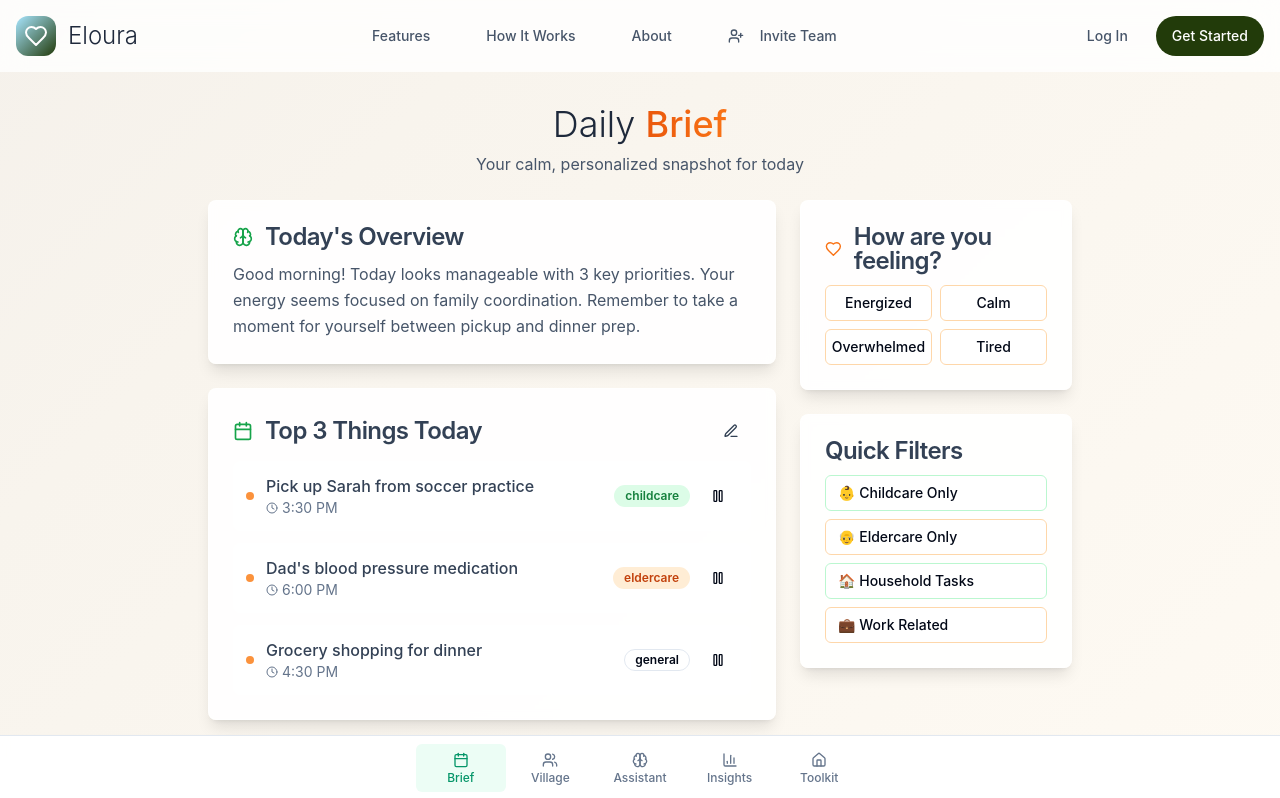
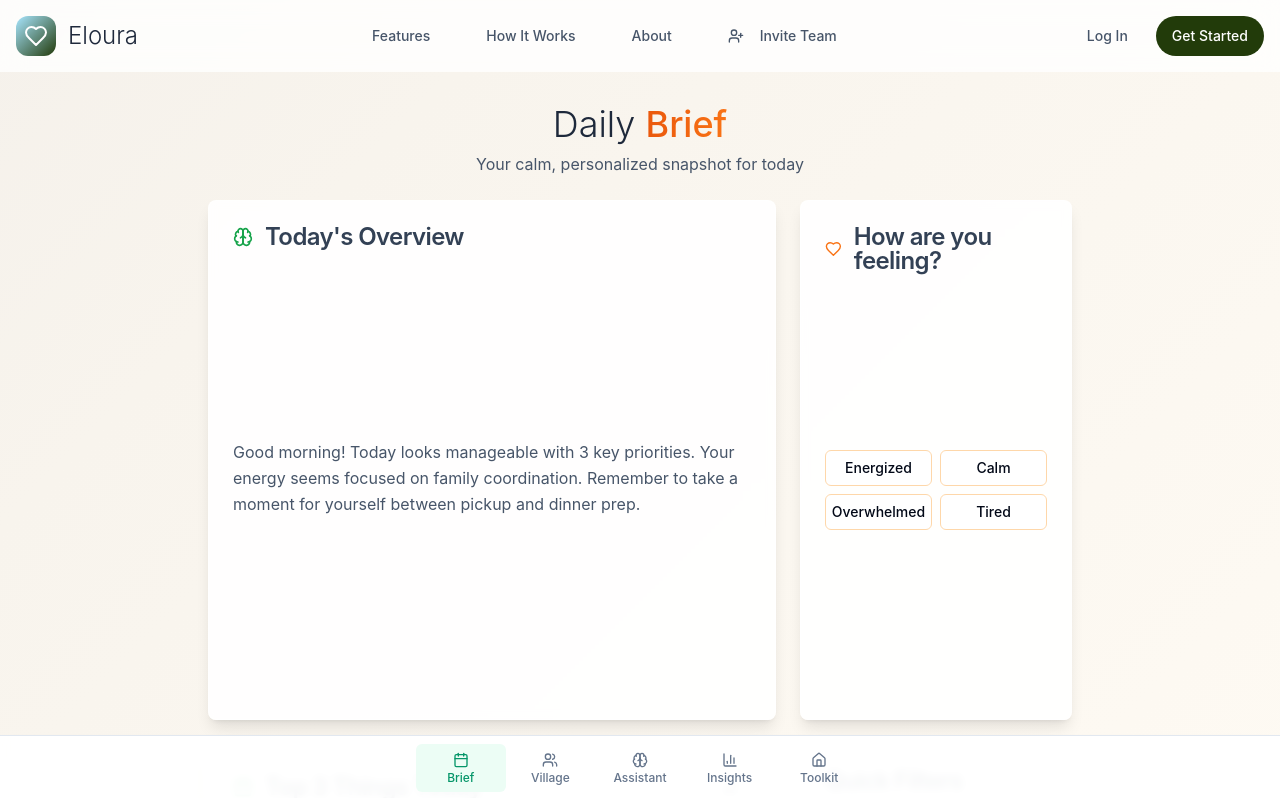
Before and after one commit to rembertdesigns/Eloura-Beta, a React (Vite) app: page /daily-brief in a window 1280 px wide. Shown: the top 798 px of the page. Built offline with nearby package versions, Linux system fonts and the light colour scheme.

Commit message:
Fix: Match height of top and bottom sections
Adjusted the top and bottom sections in `src/pages/DailyBrief.tsx` to have the same height.

```diff
--- a/src/pages/DailyBrief.tsx
+++ b/src/pages/DailyBrief.tsx
@@ -36,14 +36,14 @@ const DailyBrief = () => {
           {/* Left Column - Main Brief */}
           <div className="lg:col-span-2 space-y-6">
             {/* AI Summary */}
-            <Card className="card-warm">
+            <Card className="card-warm h-full flex flex-col">
               <CardHeader className="pb-3">
                 <CardTitle className="flex items-center gap-3 text-slate-700">
                   <Brain className="h-5 w-5 text-green-600" />
                   Today's Overview
                 </CardTitle>
               </CardHeader>
-              <CardContent>
+              <CardContent className="flex-1 flex items-center">
                 <p className="text-slate-600 leading-relaxed">{aiSummary}</p>
               </CardContent>
             </Card>
@@ -93,14 +93,14 @@ const DailyBrief = () => {
           {/* Right Column - Mood Check & Filters */}
           <div className="space-y-6">
             {/* Mood Check-in */}
-            <Card className="card-warm">
+            <Card className="card-warm h-full flex flex-col">
               <CardHeader className="pb-3">
                 <CardTitle className="flex items-center gap-3 text-slate-700">
                   <Heart className="h-5 w-5 text-orange-500" />
                   How are you feeling?
                 </CardTitle>
               </CardHeader>
-              <CardContent>
+              <CardContent className="flex-1 flex flex-col justify-center">
                 {!moodChecked ? (
                   <div className="space-y-3">
                     <div className="grid grid-cols-2 gap-2">
```
